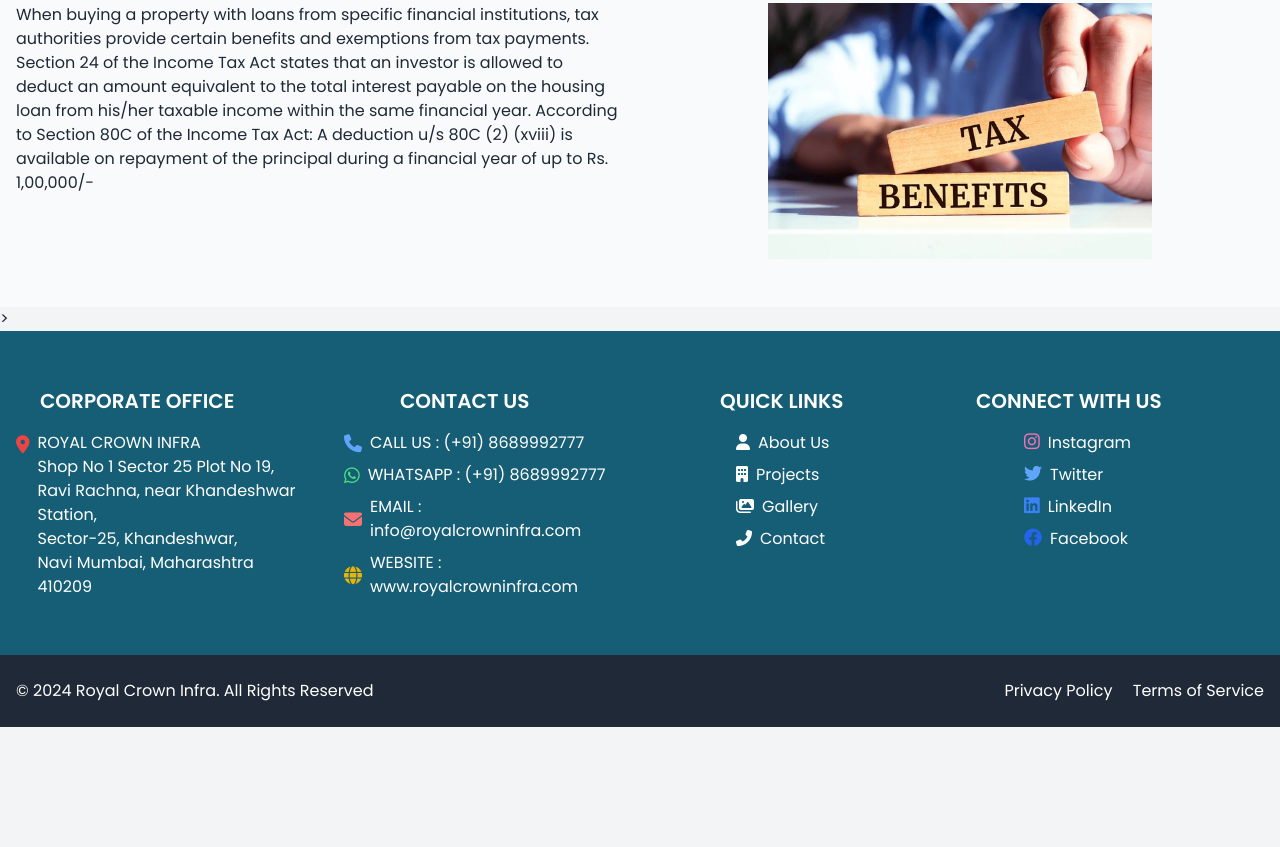
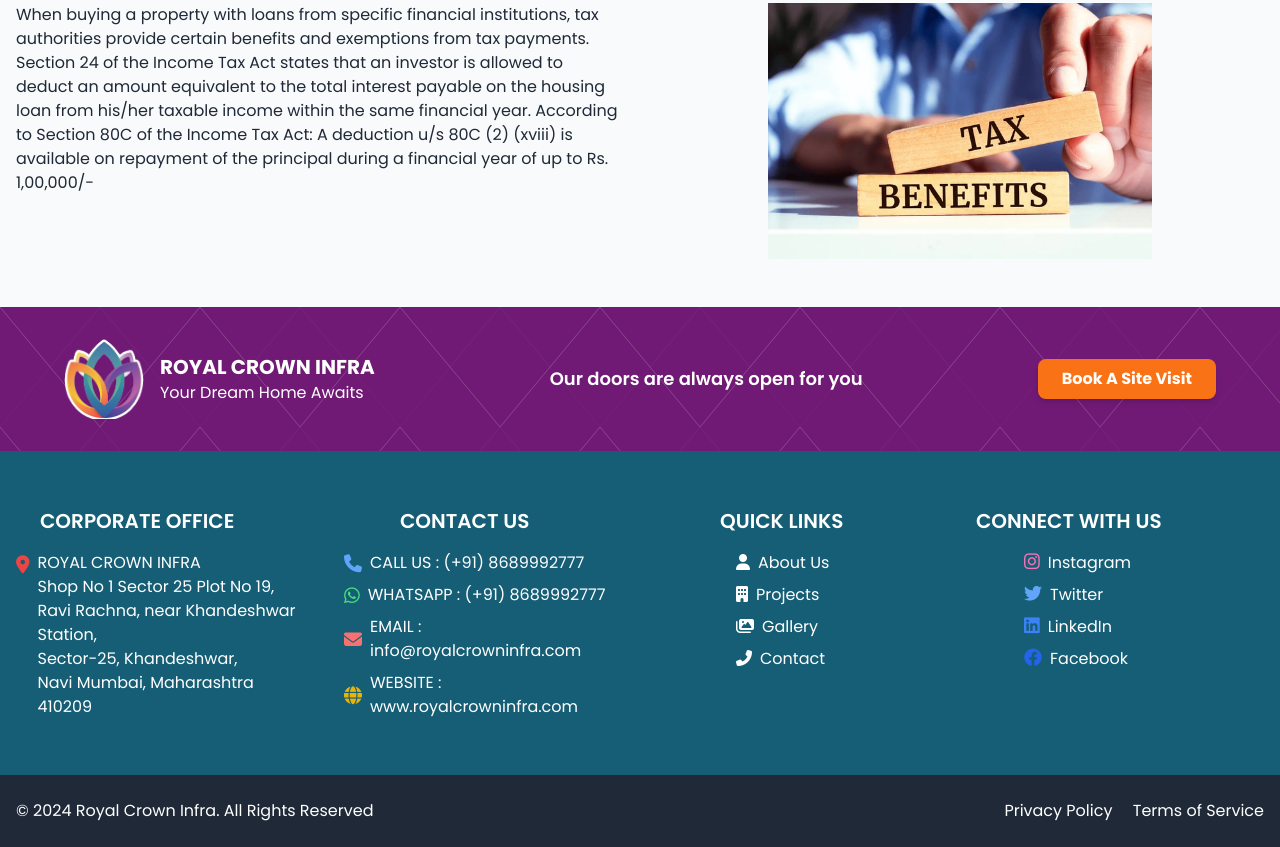
Before and after one commit to royalcrowninfra/royalcrown, a website: page pages/buyres-guide/legal.html in a window 1280 px wide. Shown: the part 1421-2268 px from the top of the page. Before the commit the page ends 2148 px from the top, so only its background shows below. Drawn offline with nearby package versions, Linux system fonts and the light colour scheme.

Commit message:
footerbar added to the all pages

```diff
--- a/pages/buyres-guide/legal.html
+++ b/pages/buyres-guide/legal.html
@@ -133,7 +133,10 @@
             </div>
         </section>
 
-        <!-- Footer Container -->>
+        <!-- Footerbar Container-->
+        <div id="footerbar-container"></div>
+
+        <!-- Footer Container -->
         <div id="footer-container"></div>
 
 
@@ -149,7 +152,11 @@
                 loadComponent('navbar-container', '/components/navbar.html');
             });
 
-
+            ////////////////////////////////////////////////////////////////           FooterBar   /////////////////////////////////////////////////
+            document.addEventListener("DOMContentLoaded", () => {
+                fetch("/components/footerbar.html").then(response => response.text()).then(data => { document.getElementById("footerbar-container").innerHTML = data; })
+                    .catch(error => console.error("Error loading footer:", error));
+            });
 
             //////  Footer component
             document.addEventListener("DOMContentLoaded", () => {
```
Also changed, not shown: pages/buyres-guide/calculator.html (+10 -1 lines), pages/buyres-guide/gst.html (+8 -1 lines), pages/buyres-guide/homeLoans.html (+8 -2 lines), pages/buyres-guide/nri.html (+9 -2 lines), pages/buyres-guide/panvelDevelopment.html (+11 -1 lines), pages/buyres-guide/pmay.html (+11 -5 lines), pages/buyres-guide/stamp.html (+10 -5 lines), pages/gallery.html (+9 -1 lines).
